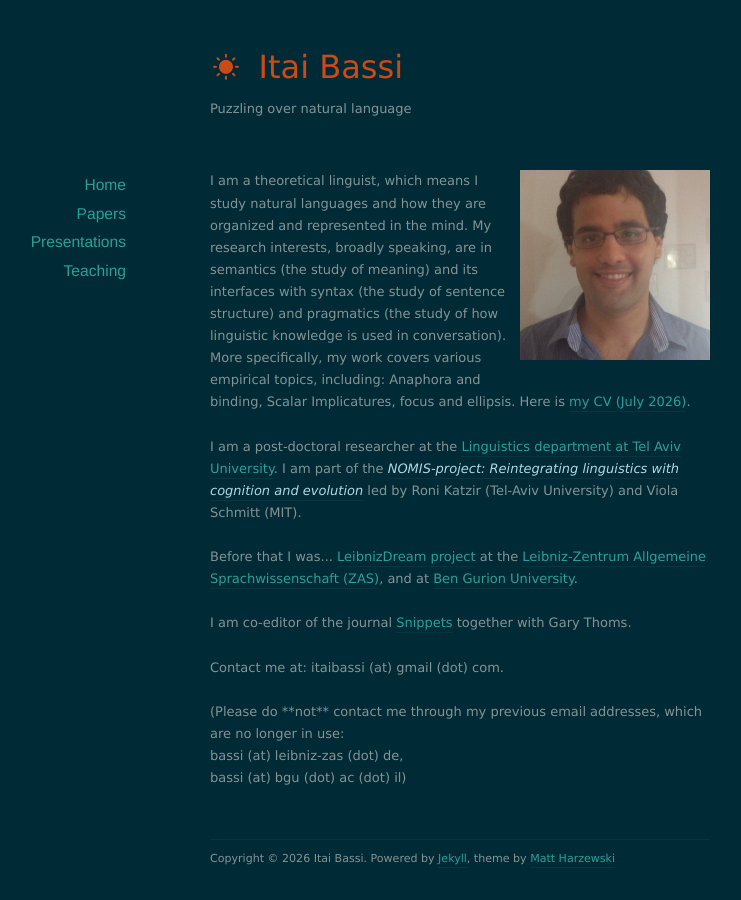
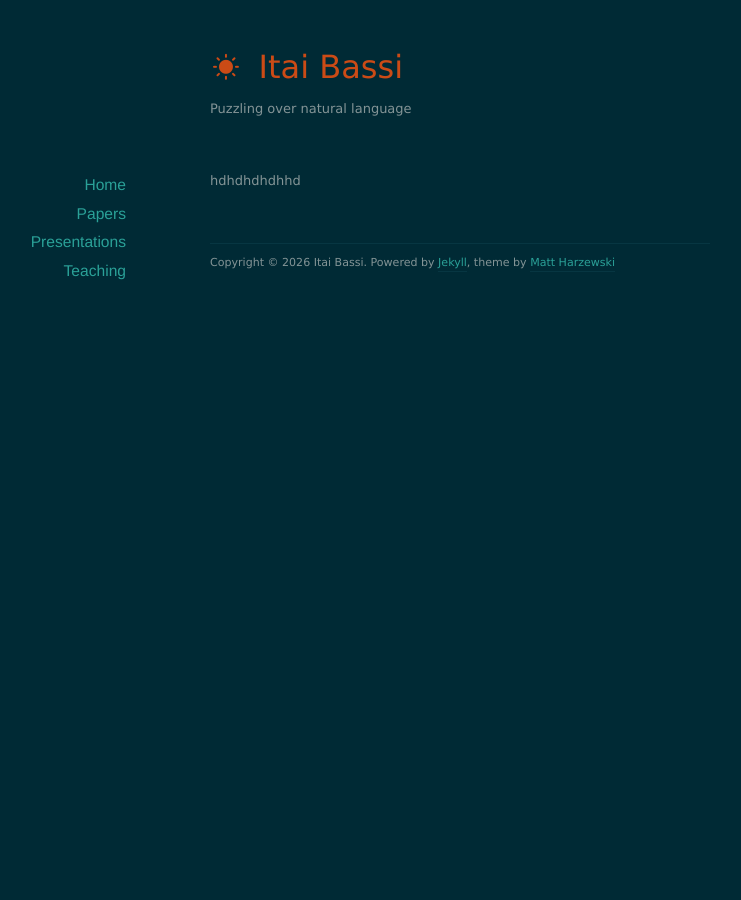
Before and after one commit to itaibassi/itaibassi.github.io, a Jekyll site: the page built from index.html, in a window 1280 px wide. Shown: the whole page, without its empty margins (180-921 px from the left). Built offline with Jekyll 4.4.1, drawn with Linux system fonts in a browser that asks for light colours; nearby versions of some CDN libraries; the list of posts is cut into pages by our own code.

Commit message:
Update index.html

```diff
--- a/index.html
+++ b/index.html
@@ -4,41 +4,7 @@ title: Itai Bassi
 ---
 
 
-<img src="/images/nice_photo.jpeg" class="right" />
-I am a theoretical linguist, which means I study natural languages and how they are organized and represented in the mind. My research interests, broadly speaking, are in semantics (the study of meaning) and its interfaces with syntax (the study of sentence structure) and pragmatics (the study of how linguistic knowledge is used in conversation). More specifically, my work covers various empirical topics, including: Anaphora and binding, Scalar Implicatures, focus and ellipsis.
- Here is <a href="https://www.dropbox.com/scl/fi/swxan1vvsuj7wri9bxbtt/CV_July2026.pdf?rlkey=75jdxbmu4b5z9u49xo6vm26ko&dl=0">my CV (July 2026)</a>.
-
-<br><br>
-
- I am  a post-doctoral researcher at the <a href="https://en-humanities.tau.ac.il/linguistics"> Linguistics department at Tel Aviv University</a>. I am part of the <a href="https://nomisfoundation.ch"><font color="lightblue"><em>NOMIS-project: Reintegrating linguistics with cognition and evolution</em></font></a> led by Roni Katzir (Tel-Aviv University) and Viola Schmitt (MIT).
-
-
-
-
-
-<br><br>
-
-Before that I was... <a href="https://leibnizdream.eu">LeibnizDream project</a>
- at the   <a href="https://www.leibniz-zas.de/en/about-us/institute">Leibniz-Zentrum Allgemeine Sprachwissenschaft (ZAS)</a>, and at <a href="https://in.bgu.ac.il/en/humsos/flit/Pages/default.aspx">Ben Gurion University</a>.
-
- <br><br>
-
- I am co-editor of the journal  <a href="https://www.ledonline.it/snippets/">Snippets</a>
- together with Gary Thoms.
-
-  <br><br>
-
-Contact me at:  itaibassi (at) gmail (dot) com.
-
-  <br><br>
-(Please do **not** contact me through my previous email addresses, which are no longer in use:
- <br>
-bassi (at) leibniz-zas (dot) de,   <br>
- bassi (at) bgu (dot) ac (dot) il)
-
-
-
-
+hdhdhdhdhhd
 
 <!--
 
```
